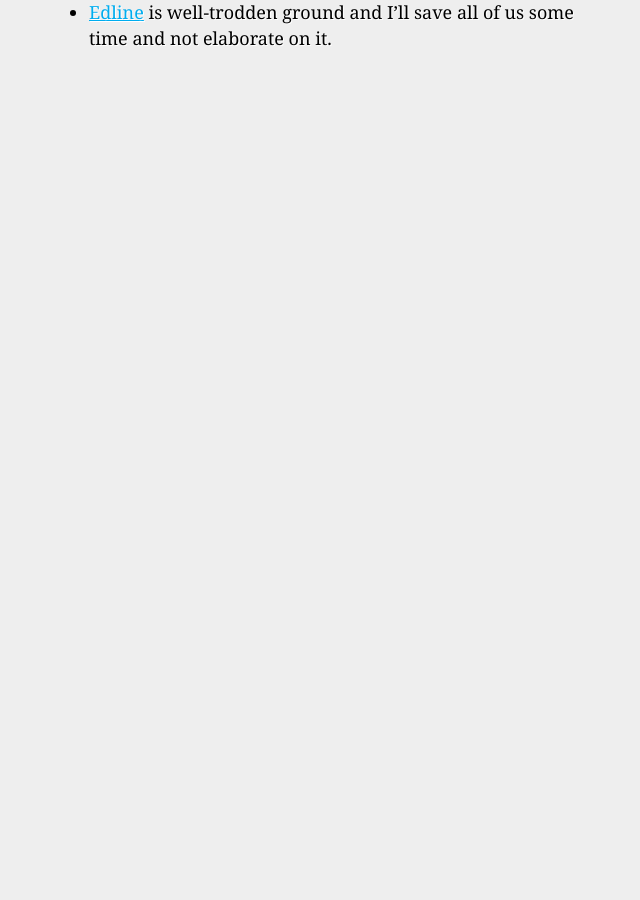
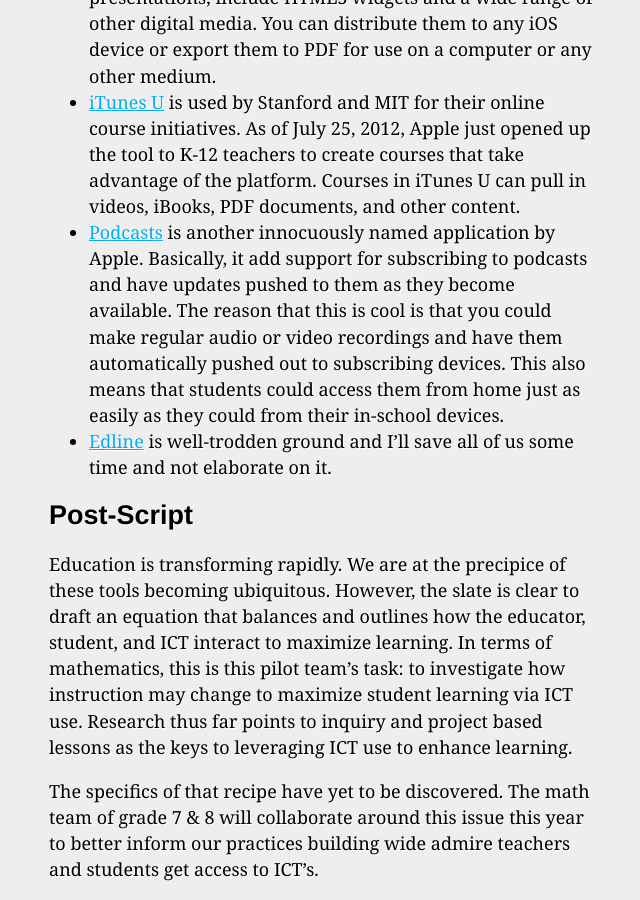
Before and after one commit to scholarsnyc/math-innovation, a Jekyll site: the page built from _posts/2012-08-21-summer-meeting.md, in a window 1280 px wide and 900 px high, scrolled down 8179 px. Shown: the whole window, without its empty margins (316-956 px from the left). Built offline with Jekyll 4.4.1, drawn with Linux system fonts in a browser that asks for light colours; before the commit the page ends 8248 px from its top, so only the background shows below that; some of the changed text lies outside the part shown.

Commit message:
Add O'Connell's notes to agenda

```diff
--- a/_posts/2012-08-21-summer-meeting.md
+++ b/_posts/2012-08-21-summer-meeting.md
@@ -3,6 +3,16 @@
 title: First Flight, August 2012
 categories: agendas
 ---
+
+## Overarching Question
+
+How may math lesson planning, instruction, and student learning change to maximize the attributes of these individualized learning tools (ICT)?
+
+## Essential Questions
+
+* How can these ICT's assist in creating a culture of inquiry and project based learning?
+* What specific practices, lesson planning changes, curriculum adjustments, or philosophical approaches can w envision or engage with during this process?
+* How can we gather and organize our thoughts and share our ideas going forward as a math team throughout the year?
 
 ## Objectives
 
@@ -161,3 +171,9 @@
 [iTunes U]: http://www.apple.com/education/itunes-u/ "iTunes U"
 [Podcasts]: http://itunes.apple.com/us/app/podcasts/id525463029?mt=8 "Podcasts"
 [Edline]: http://edline.net "Edline"
+
+## Post-Script
+
+Education is transforming rapidly. We are at the precipice of these tools becoming ubiquitous. However, the slate is clear to draft an equation that balances and outlines how the educator, student, and ICT interact to maximize learning. In terms of mathematics, this is this pilot team's task: to investigate how instruction may change to maximize student learning via ICT use. Research thus far points to inquiry and project based lessons as the keys to leveraging ICT use to enhance learning.
+
+The specifics of that recipe have yet to be discovered. The math team of grade 7 & 8 will collaborate around this issue this year to better inform our practices building wide admire teachers and students get access to ICT's.
```
